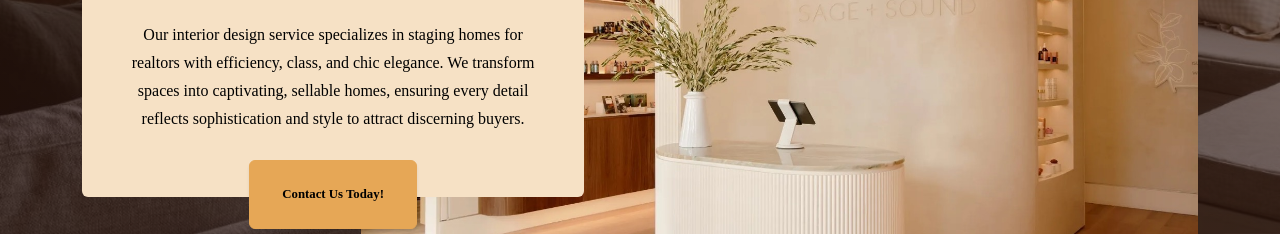
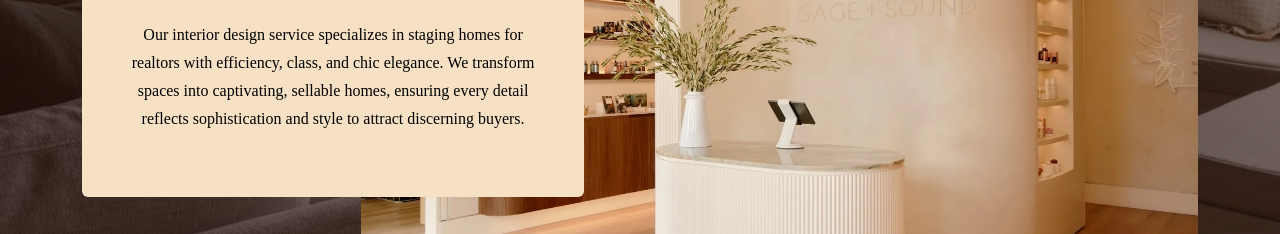
Before and after one commit to amareth05/professional-web, a plain HTML site: page index.html in a window 1280 px wide. Shown: the part 566-800 px from the top of the page. Drawn offline with nearby package versions, Linux system fonts and the light colour scheme.

Commit message:
Update index.html

```diff
--- a/index.html
+++ b/index.html
@@ -57,8 +57,6 @@
                     <p class="mb-3 notyellow">Our interior design service specializes in staging homes for realtors with
                         efficiency, class, and chic elegance. We transform spaces into captivating, sellable homes,
                         ensuring every detail reflects sophistication and style to attract discerning buyers.</p>
-                    <div class="intro-button mx-auto"><a class="btn btn-primary btn-xl" href="https://amareth05.github.io/professional-web/store.html">Contact Us Today!</a>
-                    </div>
                 </div>
             </div>
         </div>
```
